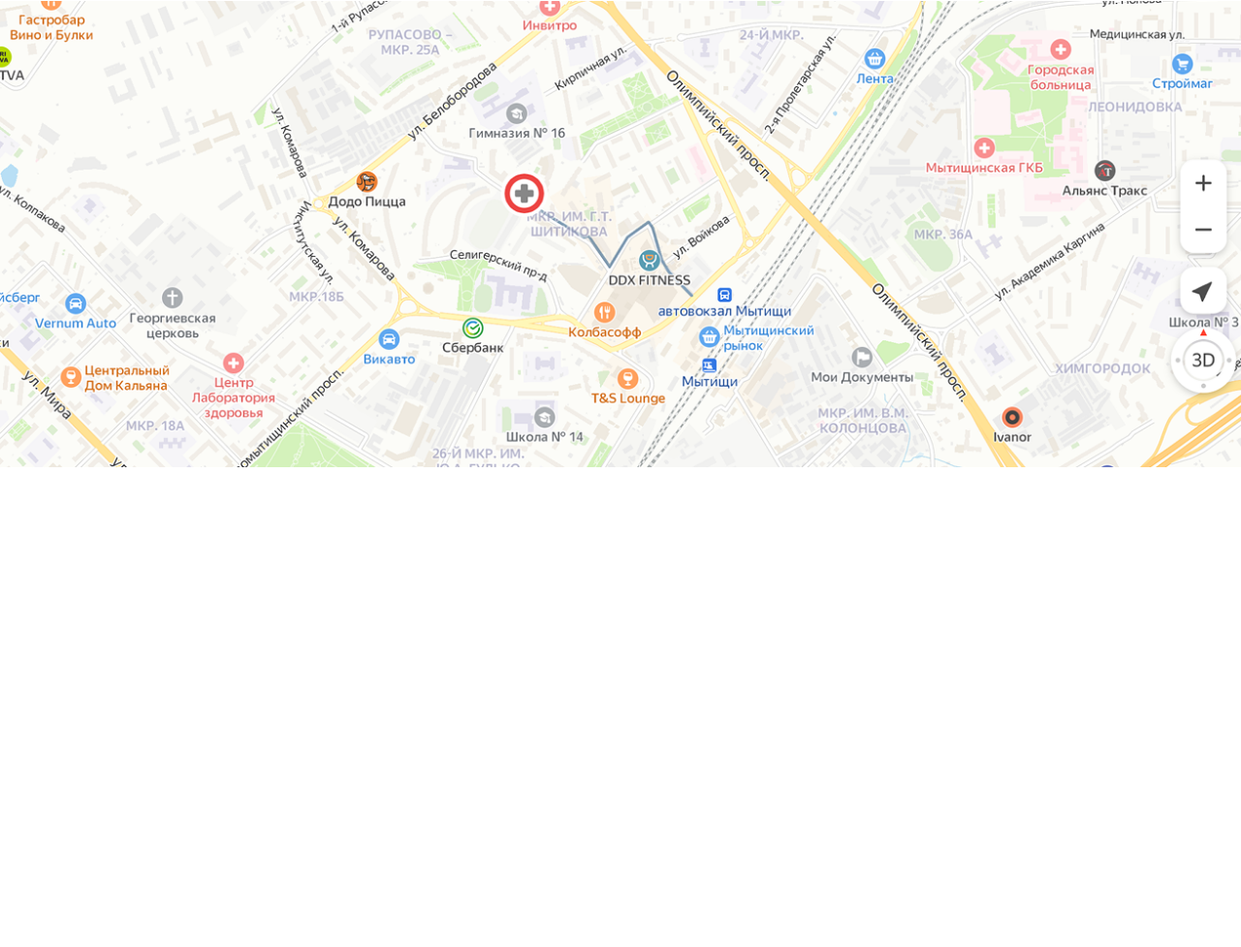
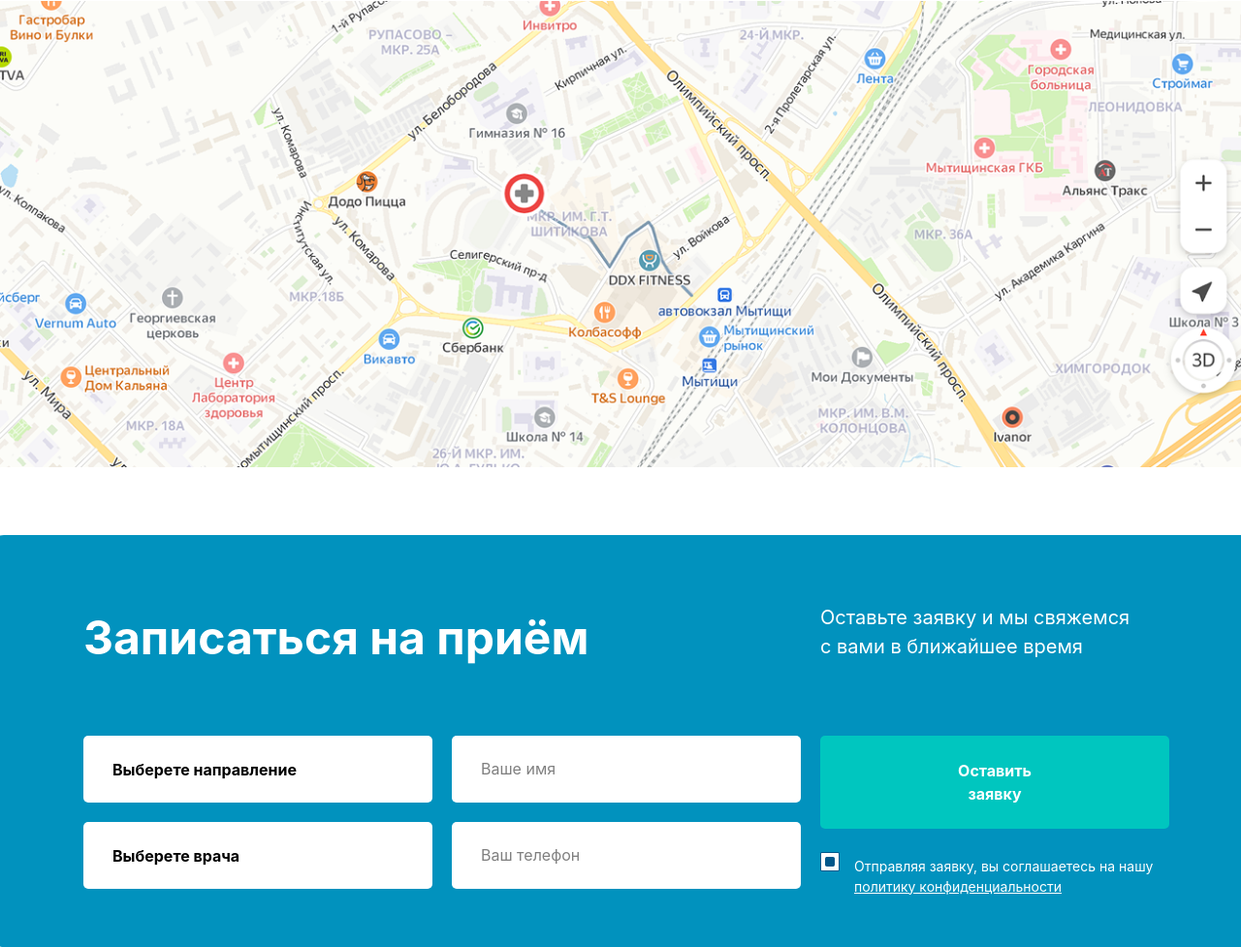
Before and after one commit to maga76/exam-week_4, a website: page src/page2.html in a window 1280 px wide. Shown: the part 8938-9915 px from the top of the page at 97% size. Before the commit the page ends 9420 px from the top, so only its background shows below. Drawn offline with nearby package versions, Linux system fonts and the light colour scheme; files that its build step writes are made by us from their sources; files whose address does not match are found by name; a web font is replaced by a local one.

Commit message:
Page2Sec13

```diff
--- a/src/page2.html
+++ b/src/page2.html
@@ -1059,6 +1059,65 @@
           alt=""
         />
       </section>
+
+      <section class="max-w-[1200px] m-auto lg:p-[0px] p-[20px]">
+        <div
+          class="lg:w-[1312px] lg:h-[425px] bg-[#0192BE] rounded-[14px] mt-[70px] lg:p-[70px_96px] p-[30px_20px] ml-[-50px]"
+        >
+          <div
+            class="flex gap-[20px] lg:flex-row flex-col] lg:ml-[0px] ml-[50px]"
+          >
+            <aside>
+              <p class="text-[48px] font-bold text-[white]">
+                Записаться на приём
+              </p>
+              <div class="flex gap-[20px] mt-[65px] lg:flex-row flex-col">
+                <div>
+                  <div
+                    class="lg:w-[360px] h-[69px] bg-[#FFFFFF] rounded-[5px] p-[23px_30px] w-[300px]"
+                  >
+                    <p class="text-[16px] font-bold">Выберете направление</p>
+                  </div>
+                  <div
+                    class="lg:w-[360px] h-[69px] bg-[#FFFFFF] rounded-[5px] mt-[20px] p-[23px_30px] w-[300px]"
+                  >
+                    <p class="text-[16px] font-bold">Выберете врача</p>
+                  </div>
+                </div>
+                <div class="flex flex-col gap-[20px] clear-start">
+                  <input
+                    type="text"
+                    class="outline-none lg:w-[360px] h-[69px] bg-[#FFFFFF] rounded-[5px] text-[16px] p-[23px_30px] w-[300px]"
+                    placeholder="Ваше имя"
+                  />
+                  <input
+                    type="text"
+                    class="outline-none lg:w-[360px] h-[69px] bg-[#FFFFFF] rounded-[5px] text-[16px] p-[23px_30px] w-[300px]"
+                    placeholder="Ваш телефон"
+                  />
+                </div>
+              </div>
+            </aside>
+            <div class="text-white lg:inline hidden">
+              <p class="text-[20px] w-[355px] lg:flex hidden">
+                Оставьте заявку и мы свяжемся с вами в ближайшее время
+              </p>
+              <button
+                class="p-[24px_115px] bg-[#00C6BF] text-white text-[16px] font-bold rounded-[5px] mt-[77px]"
+              >
+                Оставить заявку
+              </button>
+              <nav class="flex items-baseline gap-[15px]">
+                <img src="IMGABDULLO/Checkbox.png" alt="" />
+                <p class="text-[14px] w-[318px] mt-[28px]">
+                  Отправляя заявку, вы соглашаетесь на нашу
+                  <span class="underline">политику конфиденциальности</span>
+                </p>
+              </nav>
+            </div>
+          </div>
+        </div>
+      </section>
     </main>
   </body>
 </html>
```
